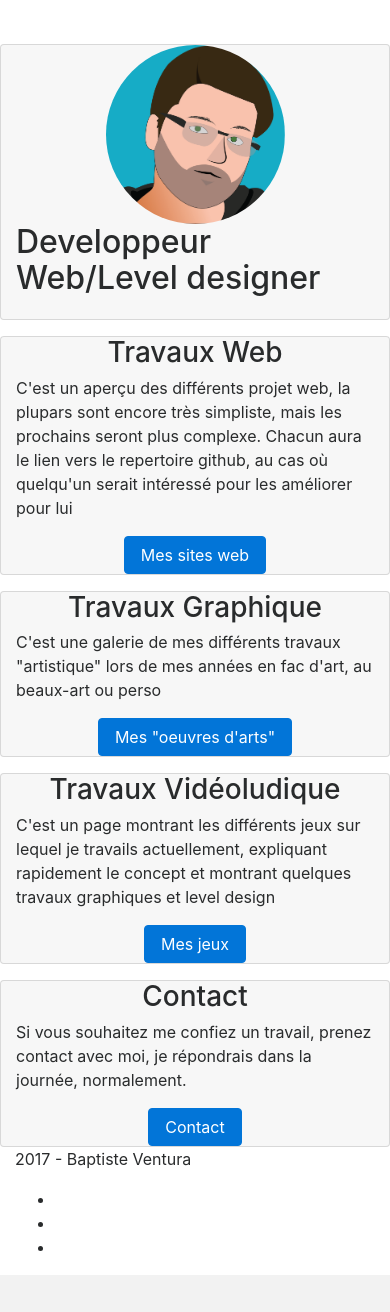
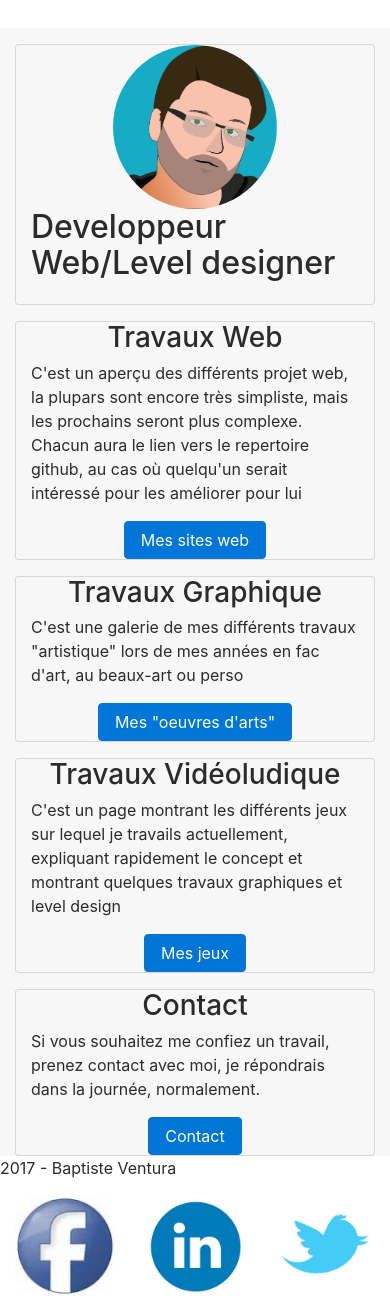
Before and after one commit to geasseur/Portfolio, a PHP site: page / in a window 390 px wide. Shown: the part 172-1484 px from the top of the page. Before the commit the page ends 1447 px from the top, so only its background shows below. Run offline with PHP 8.4, Linux system fonts and the light colour scheme; some libraries are stand-ins or nearby versions.

Commit message:
main update and footer done for index.html, img added for footer

```diff
--- a/css/style.css
+++ b/css/style.css
@@ -1,3 +1,7 @@
 h1{
   text-align: center;
 }
+
+#listFooter{
+  list-style-type: none;
+}
--- a/index.html
+++ b/index.html
@@ -18,7 +18,8 @@
         Ventura</h1>
       </header>
 
-      <main class="container mt-5">
+      <main class="container-fluid mt-5 bg-faded">
+        <section class="container">
           <section class="row">
             <section class="card d-flex align-items-center col-12 col-lg-5 bg-faded mt-3">
               <img src="img/index/portrait.png" class="rounded-circle w-50" alt="portrait">
@@ -55,15 +56,27 @@
             </section>
 
           </section>
-        <footer>
-          <p>2017 - Baptiste Ventura</p>
-          <ul>
-            <li><img src="" alt=""></li>
-            <li><img src="" alt=""></li>
-            <li><img src="" alt=""></li>
+        </section>
+      </main>
+      <footer class="row d-flex justify-content-center align-items-center">
+        <p class="col-xs-12 col-lg-3">2017 - Baptiste Ventura</p>
+        <ul class="col-xs-12 col-lg-2 offset-lg-7 row">
+          <li class="col-4" id="listFooter">
+            <a href="#">
+              <img class="w-100" src="img/footer/facebook.jpg" alt="facebook">
+            </a>
+          <li class="col-4" id="listFooter">
+            <a href="#">
+              <img class="w-100" src="img/footer/linkdin.png" alt="linkdin">
+            </a>
+          </li>
+          <li class="col-4" id="listFooter">
+            <a href="#">
+              <img class="w-100" src="img/footer/twitter.png" alt="twitter">
+            </a>
+          </li>
         </ul>
       </footer>
-      </main>
         <script src="https://code.jquery.com/jquery-3.1.1.slim.min.js" integrity="sha384-A7FZj7v+d/sdmMqp/nOQwliLvUsJfDHW+k9Omg/a/EheAdgtzNs3hpfag6Ed950n" crossorigin="anonymous"></script>
         <script src="https://cdnjs.cloudflare.com/ajax/libs/tether/1.4.0/js/tether.min.js" integrity="sha384-DztdAPBWPRXSA/3eYEEUWrWCy7G5KFbe8fFjk5JAIxUYHKkDx6Qin1DkWx51bBrb" crossorigin="anonymous"></script>
         <script src="https://maxcdn.bootstrapcdn.com/bootstrap/4.0.0-alpha.6/js/bootstrap.min.js" integrity="sha384-vBWWzlZJ8ea9aCX4pEW3rVHjgjt7zpkNpZk+02D9phzyeVkE+jo0ieGizqPLForn" crossorigin="anonymous"></script>
```
Also changed, not shown: img/footer/facebook.jpg (added), img/footer/linkdin.png (added), img/footer/twitter.png (added). Lines whose indentation alone changed are shown as unchanged.
